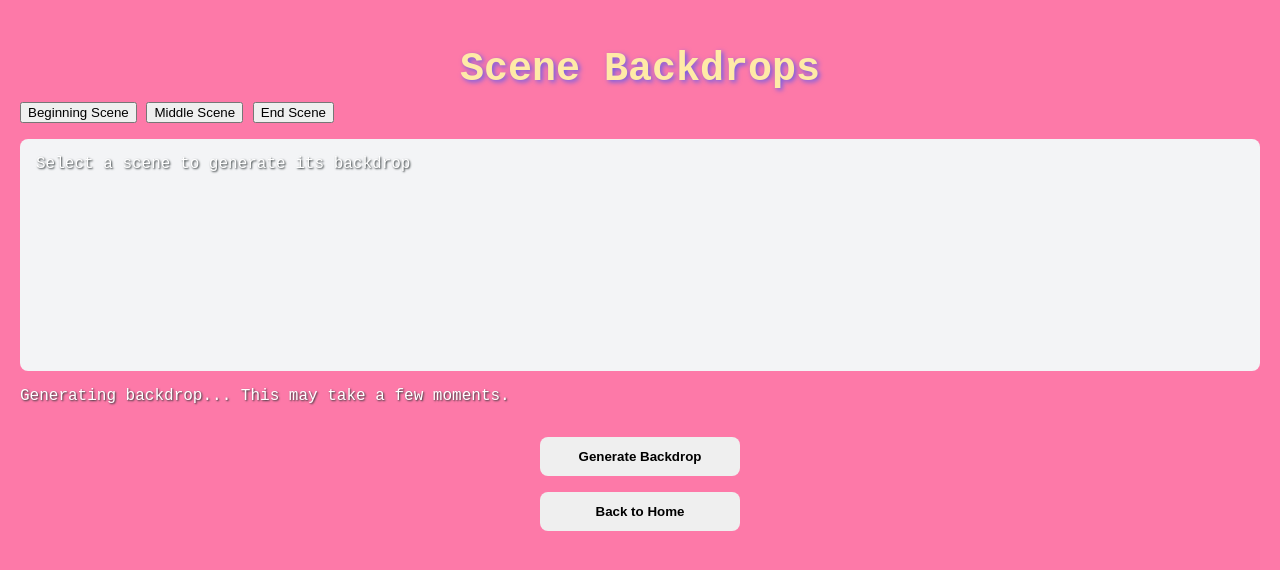
After one commit to gracelynxs/DreamMachine, a Flask app: page /backdrops in a window 1280 px wide. The commit adds this page. Shown: the top 570 px of the page. Run offline with Flask 3, Linux system fonts and the light colour scheme.

Commit message:
backdrop generation using dall-e

```diff
--- a/main.py
+++ b/main.py
@@ -1,12 +1,12 @@
 from openai import OpenAI
-from flask import Flask, render_template, request, jsonify, session
+from flask import Flask, render_template, request, jsonify, session, redirect
 import vonage
 import os
 from dotenv import load_dotenv
 import re
 from uuid import uuid4
 from flask_session import Session
-import random
+import time
 
 # Load environment variables
 load_dotenv()
@@ -22,6 +22,7 @@ Session(app)
 VONAGE_API_KEY = "6d354b30"
 VONAGE_API_SECRET = "W9Uz3r7eSmCEIXk7"
 VONAGE_FROM_NUMBER = "18592672455"
+
 
 # Initialize Vonage client
 client_vonage = vonage.Client(key=VONAGE_API_KEY, secret=VONAGE_API_SECRET)
@@ -388,5 +389,74 @@ def display_script():
         return jsonify({'lines': formatted_lines}), 200
 
 
+@app.route('/test-qr')
+def test_qr():
+    return render_template('qr_code.html')
+
+
+# Update the backdrop routes
+@app.route('/backdrops')
+def backdrops():
+    return render_template('backdrops.html')
+
+@app.route('/generate-backdrop', methods=['POST'])
+def generate_backdrop():
+    try:
+        data = request.get_json()
+        scene_type = data.get('scene')
+        script_data = session.get('script_data', {})
+        lines = script_data.get('lines', [])
+
+        # Extract relevant lines based on scene type
+        scene_lines = []
+        in_section = False
+        section_count = 0
+
+        if scene_type == 'beginning':
+            target_section = "Beginning:"
+        elif scene_type == 'middle':
+            target_section = "Middle:"
+        else:
+            target_section = "End:"
+
+        # Extract 3 lines from the appropriate section
+        for line in lines:
+            if line.startswith(target_section):
+                in_section = True
+                continue
+            if in_section and section_count < 3 and ":" in line:
+                # Extract the dialogue part after the character name
+                dialogue = line.split(":", 1)[1].strip()
+                scene_lines.append(dialogue)
+                section_count += 1
+
+        # Combine lines for the prompt
+        scene_description = " ".join(scene_lines)
+        prompt = f"Create a detailed scene image based on this script excerpt: {scene_description}. Make it dreamlike and surreal, with vibrant colors and fantastical elements."
+
+        # Generate image using OpenAI
+        response = client.images.generate(
+            model="dall-e-3",
+            prompt=prompt,
+            size="1024x1024",
+            quality="standard",
+            n=1,
+        )
+
+        image_url = response.data[0].url
+
+        return jsonify({
+            'status': 'success',
+            'image_url': image_url,
+            'scene': scene_type
+        })
+
+    except Exception as e:
+        print(f"Error generating backdrop: {str(e)}")
+        return jsonify({
+            'status': 'error',
+            'message': 'Error generating backdrop'
+        }), 500
+
 if __name__ == '__main__':
     app.run(debug=True)
--- /dev/null
+++ b/templates/backdrops.html
@@ -0,0 +1,146 @@
+<!DOCTYPE html>
+<html lang="en">
+<head>
+    <meta charset="UTF-8">
+    <meta name="viewport" content="width=device-width, initial-scale=1.0">
+    <title>Backdrops - DreamMachine</title>
+    <style>
+        body {
+        font-family: 'Courier New', Courier, monospace;
+        margin: 0;
+        padding: 20px;
+        background: #fd79a8;
+        color: #ffffff;
+        text-shadow: 1px 1px 2px #2d3436;
+        }
+        h1, h3, p, label {
+        margin-bottom: 10px;
+        }
+        h1 {
+        font-size: 2.5rem;
+        text-align: center;
+        color: #ffeaa7;
+        text-shadow: 2px 2px 5px #6c5ce7;
+        }
+        #backdrop-section {
+            text-align: center;
+        }
+
+        #backdrop-list {
+            margin: 2rem 0;
+            text-align: left;
+            padding: 1rem;
+            background-color: #F3F4F6;
+            border-radius: 0.5rem;
+        }
+
+        #backdrop-preview {
+            min-height: 200px;
+            background-color: #F3F4F6;
+            border-radius: 0.5rem;
+            padding: 1rem;
+            margin: 1rem 0;
+        }
+
+        .button-container {
+            display: flex;
+            flex-direction: column;
+            gap: 1rem;
+            align-items: center;
+            margin-top: 2rem;
+        }
+
+        .generate-btn, .home-btn {
+            padding: 0.75rem 1.5rem;
+            border-radius: 0.5rem;
+            font-weight: 600;
+            cursor: pointer;
+            transition: all 0.2s;
+            width: 200px;
+            border: none;
+        }
+
+    </style>
+</head>
+<body>
+    <div class="container">
+        <h1>Scene Backdrops</h1>
+
+        <div class="scene-selector">
+            <button class="scene-btn" onclick="selectScene('beginning')">Beginning Scene</button>
+            <button class="scene-btn" onclick="selectScene('middle')">Middle Scene</button>
+            <button class="scene-btn" onclick="selectScene('end')">End Scene</button>
+        </div>
+
+        <div id="backdrop-preview">
+            Select a scene to generate its backdrop
+        </div>
+
+        <div class="loading">
+            <div class="loading-spinner"></div>
+            <p>Generating backdrop... This may take a few moments.</p>
+        </div>
+
+        <div class="button-container">
+            <button onclick="generateBackdrop()" class="generate-btn">Generate Backdrop</button>
+            <button onclick="window.location.href='/'" class="home-btn">Back to Home</button>
+        </div>
+    </div>
+
+    <script>
+        let selectedScene = null;
+
+        function selectScene(scene) {
+            selectedScene = scene;
+            // Update button states
+            document.querySelectorAll('.scene-btn').forEach(btn => {
+                btn.classList.remove('active');
+                if (btn.textContent.toLowerCase().includes(scene)) {
+                    btn.classList.add('active');
+                }
+            });
+        }
+
+        function generateBackdrop() {
+            if (!selectedScene) {
+                alert('Please select a scene first');
+                return;
+            }
+
+            // Show loading state
+            document.querySelector('.loading').style.display = 'block';
+            document.getElementById('backdrop-preview').innerHTML = '';
+
+            fetch('/generate-backdrop', {
+                method: 'POST',
+                headers: {
+                    'Content-Type': 'application/json',
+                },
+                body: JSON.stringify({ scene: selectedScene })
+            })
+            .then(response => response.json())
+            .then(data => {
+                // Hide loading state
+                document.querySelector('.loading').style.display = 'none';
+
+                if (data.status === 'success') {
+                    const img = document.createElement('img');
+                    img.src = data.image_url;
+                    img.alt = `${data.scene} scene backdrop`;
+                    document.getElementById('backdrop-preview').appendChild(img);
+                } else {
+                    document.getElementById('backdrop-preview').textContent =
+                        'Error generating backdrop. Please try again.';
+                }
+            })
+            .catch(error => {
+                // Hide loading state
+                document.querySelector('.loading').style.display = 'none';
+                console.error('Error:', error);
+                document.getElementById('backdrop-preview').textContent =
+                    'Error generating backdrop. Please try again.';
+            });
+        }
+    </script>
+</body>
+</html>
--- a/templates/qr_code.html
+++ b/templates/qr_code.html
@@ -45,6 +45,8 @@
   <h1>Share Your Script</h1>
   <div id="qrCodeCanvas"></div>
   <p id="scriptLink"></p>
+
+  <button onclick="window.location.href='/backdrops'" class="backdrop-btn">Generate Backdrops</button>
   <button onclick="window.location.href='/'">Start Over</button>
 
   <script>
@@ -71,6 +73,8 @@
       scriptLinkText.textContent = "Error: No script link provided.";
       scriptLinkText.style.color = "#ff0000"; // Highlight error in red
     }
+
+
   </script>
 </body>
 </html>
```
Also changed, not shown: 3 other files.
